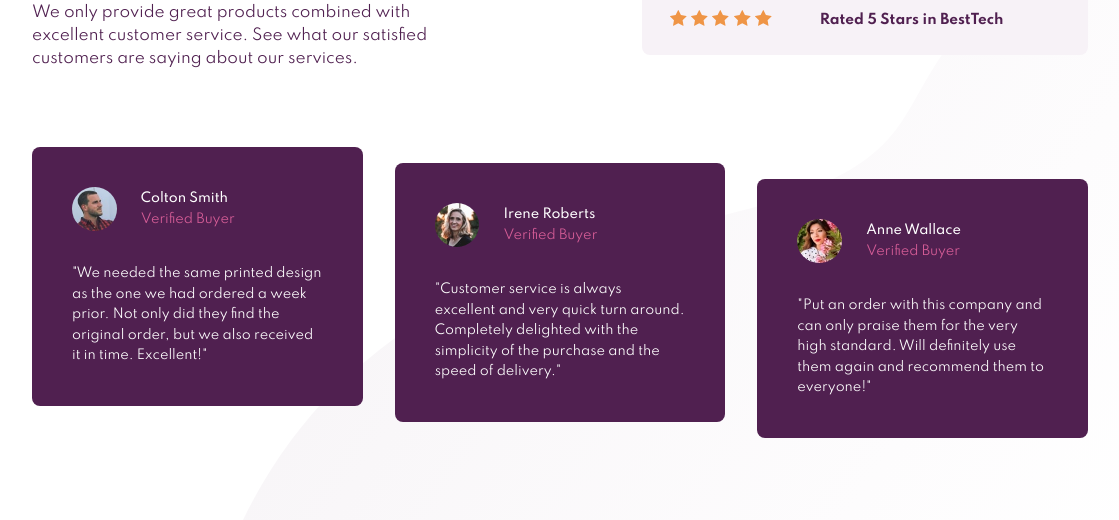
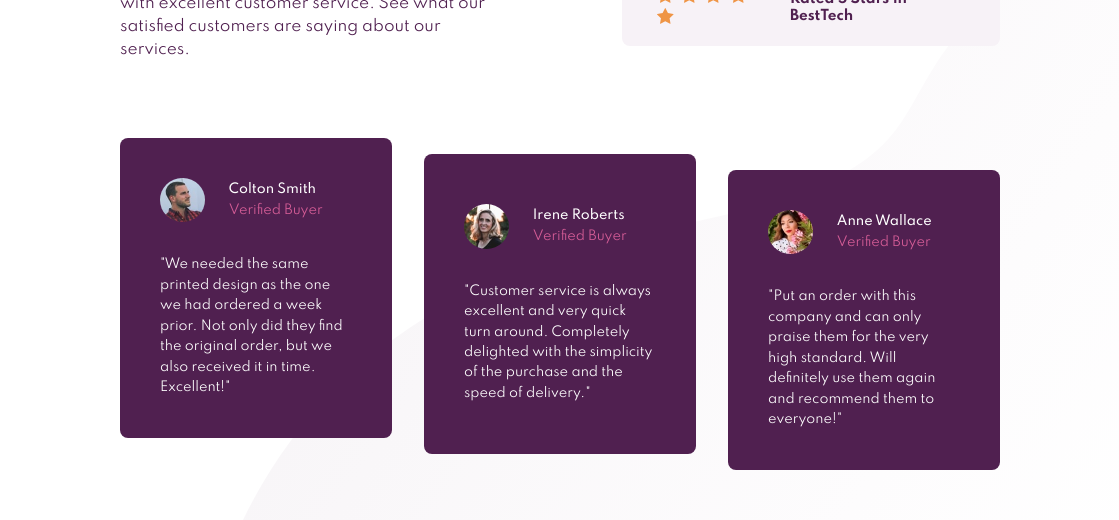
Before and after one commit to tiagobw/social-proof-section, a plain HTML site: page index.html in a window 1536 px wide. Shown: the part 280-800 px from the top of the page, without its empty margins (208-1327 px from the left). Drawn offline with Linux system fonts and the light colour scheme.

Commit message:
adjust stars BEM and min-width: 1536px

```diff
--- a/styles/classes.css
+++ b/styles/classes.css
@@ -122,15 +122,10 @@
     justify-content: end;
   }
 
-  .stars__icons-container {
-    margin: 0;
-    padding: 0.2rem 1rem;
-  }
-
   .stars {
     flex-direction: row;
     align-items: center;
-    padding: 0.75rem 3.5rem 0.75rem 0.75rem;
+    padding: 0.65rem 4rem 0.65rem 1.2rem;
   }
 
   .stars:nth-of-type(1) {
@@ -141,9 +136,18 @@
     transform: translateX(-3rem);
   }
 
+  .stars__icons-container {
+    margin: 0;
+    padding: 0.2rem 1rem;
+  }
+
+  .stars__icon {
+    margin-right: 0.2rem;
+  }
+
   .stars__heading {
     font-size: 0.85rem;
-    margin-left: 2rem;
+    margin-left: 1.5rem;
   }
 
   .cards-container {
@@ -187,6 +191,6 @@
 
 @media screen and (min-width: 1536px) {
   .main-container {
-    padding: 0 15rem;
+    padding: 0 20.5rem;
   }
 }
```
